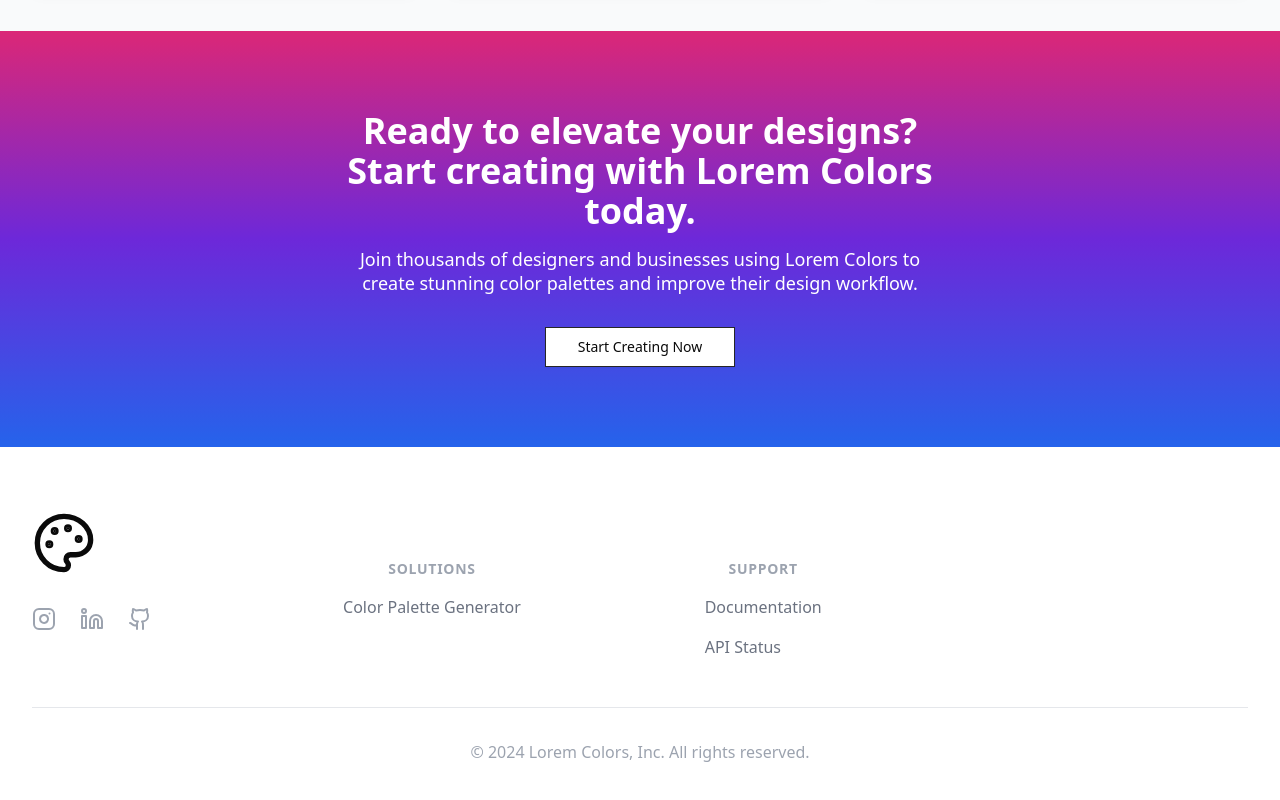
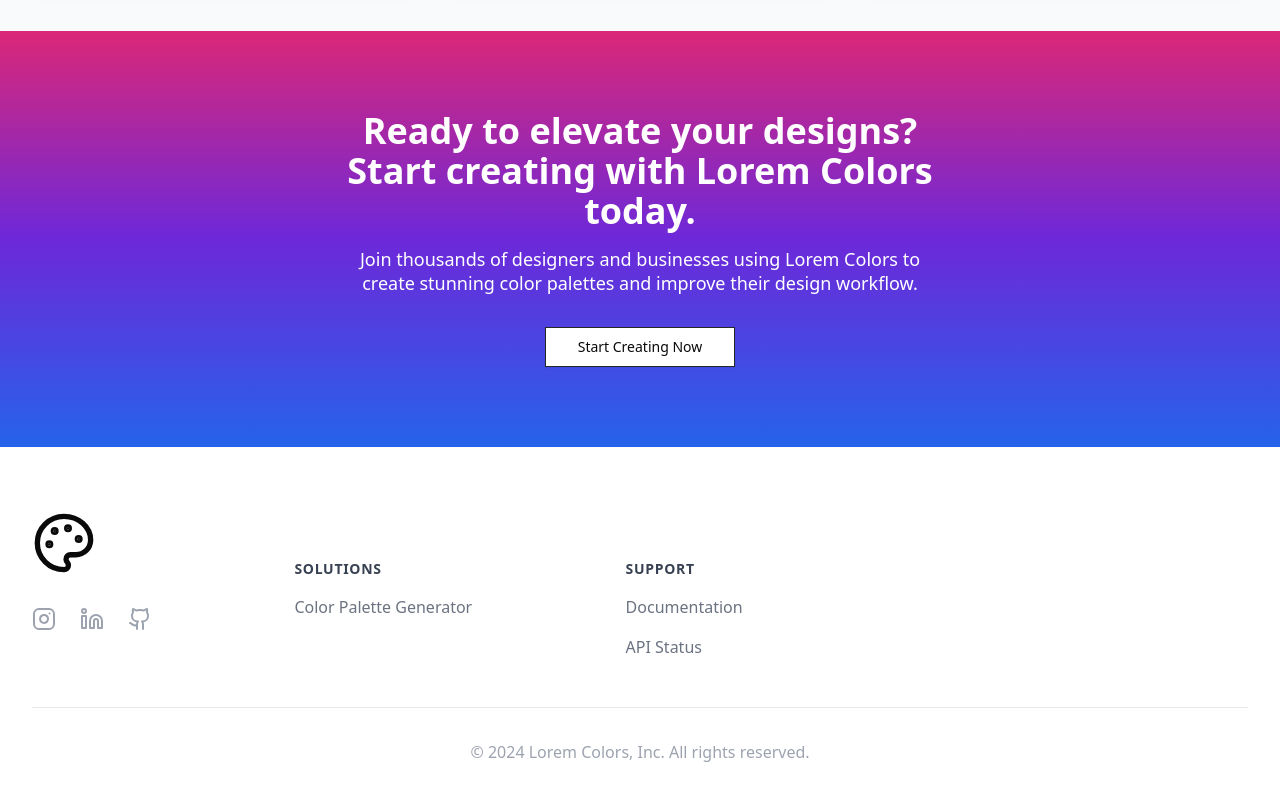
Before and after one commit to peterkessibu/lorem-colors, a Next.js app: page / in a window 1280 px wide. Shown: the part 1579-2379 px from the top of the page. Built offline with nearby package versions, Linux system fonts and the light colour scheme.

Commit message:
Refactor Footer component layout and styles for improved alignment and readability

```diff
--- a/components/Footer.js
+++ b/components/Footer.js
@@ -100,13 +100,13 @@ export default function Footer() {
                 ))}
               </div>
             </div>
-            <div className="mt-12 grid grid-cols-1 md:grid-cols-3 gap-6 justify-items-start lg:justify-items-center xl:col-span-4">
+            <div className="mt-12 grid grid-cols-1 md:grid-cols-3 gap-6 justify-items-start lg:justify-items-start xl:col-span-4">
               {footerSections.map((section) => (
                 <div
                   key={section.title}
-                  className="flex flex-col items-start lg:items-center w-full px-4"
+                  className="flex flex-col items-start lg:items-start w-full px-4"
                 >
-                  <h3 className="text-sm font-semibold text-gray-400 tracking-wider uppercase">
+                  <h3 className="text-sm font-semibold text-left text-gray-700 tracking-wider uppercase">
                     {section.title}
                   </h3>
                   <ul className="mt-4 space-y-4">
@@ -136,7 +136,7 @@ export default function Footer() {
           </div>
         )}
         <div className="mt-12 border-t border-gray-200 pt-8">
-          <div className="text-base text-gray-400 xl:text-center">
+          <div className="text-base text-gray-400 text-center">
             &copy; {currentYear} Lorem Colors, Inc. All rights reserved.
           </div>
         </div>
```
